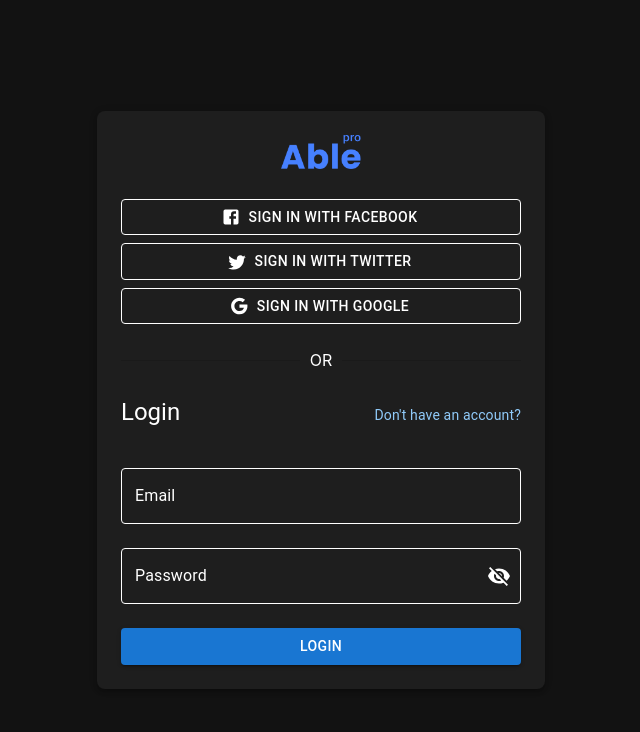
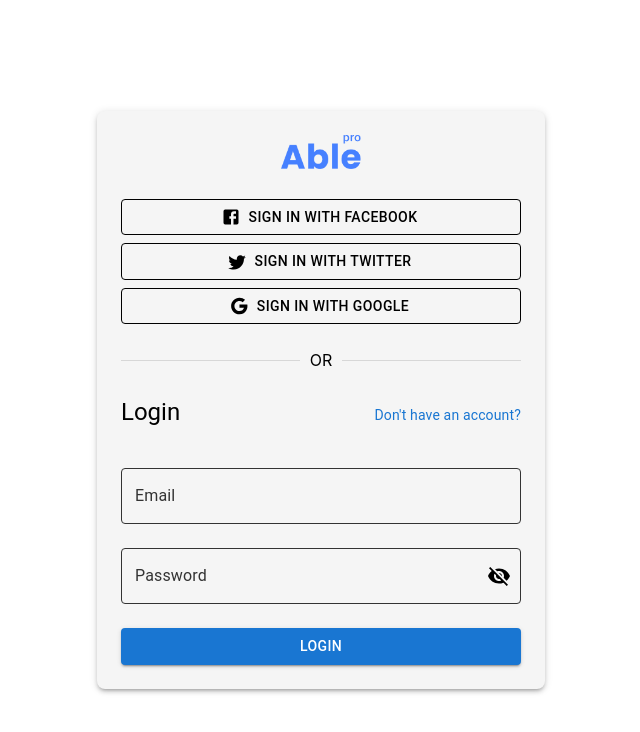
Before and after one commit to projectbinusa/staging-juwangi-client, a React (Vite) app: page /login in a window 1280 px wide. Shown: the top 732 px of the page, without its empty margins (319-959 px from the left). Built offline with nearby package versions, Linux system fonts and the light colour scheme.

Commit message:
perbaikan

```diff
--- a/src/component/sidebar/Layout.jsx
+++ b/src/component/sidebar/Layout.jsx
@@ -15,13 +15,13 @@
         component="main"
         sx={{
           flexGrow: 1,
-          p: 3,
+          p: 0,
           transition: "margin 0.3s ease-in-out",
-          marginLeft: openDrawer ? "240px" : "60px", // Geser konten
+          marginRight: openDrawer ? "210px" : "280px", // Geser konten
         }}
       >
         <Toolbar />
-        <Outlet />
+        <Outlet context={{ openDrawer }} />
       </Box>
     </Box>
   );
--- a/src/component/sidebar/SideBar.jsx
+++ b/src/component/sidebar/SideBar.jsx
@@ -34,7 +34,7 @@
     <Drawer
       variant="permanent"
       sx={{
-        width: openDrawer ? 240 : 60,
+        width: openDrawer ? 240 : 0,
         flexShrink: 0,
         "& .MuiDrawer-paper": {
           width: openDrawer ? 240 : 60,
--- a/src/pages/Login.jsx
+++ b/src/pages/Login.jsx
@@ -1,18 +1,29 @@
 // eslint-disable-next-line no-unused-vars
-import React, { useState } from 'react';
-import { Link, useNavigate } from 'react-router-dom';
-import { Container, Box, Grid, Button, Typography, Divider, TextField, Stack, IconButton, InputAdornment } from '@mui/material';
+import React, { useState } from "react";
+import { Link, useNavigate } from "react-router-dom";
+import {
+  Container,
+  Box,
+  Grid,
+  Button,
+  Typography,
+  Divider,
+  TextField,
+  Stack,
+  IconButton,
+  InputAdornment,
+} from "@mui/material";
 
-import FacebookIcon from '@mui/icons-material/Facebook';
-import TwitterIcon from '@mui/icons-material/Twitter';
-import GoogleIcon from '@mui/icons-material/Google';
-import Visibility from '@mui/icons-material/Visibility';
-import VisibilityOff from '@mui/icons-material/VisibilityOff';
+import FacebookIcon from "@mui/icons-material/Facebook";
+import TwitterIcon from "@mui/icons-material/Twitter";
+import GoogleIcon from "@mui/icons-material/Google";
+import Visibility from "@mui/icons-material/Visibility";
+import VisibilityOff from "@mui/icons-material/VisibilityOff";
 
-import LogoImage from '../assets/logo.png';
-import axios from 'axios';
-import Swal from 'sweetalert2';
-import { API_DUMMY } from '../utils/api';
+import LogoImage from "../assets/logo.png";
+import axios from "axios";
+import Swal from "sweetalert2";
+import { API_DUMMY } from "../utils/api";
 
 export default function Login() {
   const [showPassword, setShowPassword] = useState(false);
@@ -36,10 +47,12 @@
     e.preventDefault();
 
     try {
-      await axios.post(`${API_DUMMY}/api/users/login`, {
+      const response = await axios.post(`${API_DUMMY}/api/users/login`, {
         email: email,
         password: password,
       });
+
+      console.log("Response Data:", response.data); // Tambahkan ini
 
       Swal.fire({
         icon: "success",
@@ -52,11 +65,12 @@
         navigate("/products");
       }, 1500);
     } catch (error) {
-      console.log(error);
+      console.log("Error:", error.response?.data || error.message); // Tambahkan ini
+
       Swal.fire({
         icon: "error",
         title: "Login Gagal!",
-        text: "Periksa kembali email dan password Anda.",
+        text: error.response?.data?.message || "Periksa kembali email dan password Anda.",
       });
     }
   };
@@ -66,33 +80,33 @@
       maxWidth={false}
       disableGutters
       sx={{
-        width: '100vw',
-        height: '100vh',
-        bgcolor: '#121212',
-        display: 'flex',
-        alignItems: 'center',
-        justifyContent: 'center',
-        color: '#fff'
+        width: "100vw",
+        height: "100vh",
+        bgcolor: "#fff", // Mode terang (putih)
+        display: "flex",
+        alignItems: "center",
+        justifyContent: "center",
+        color: "#000", // Teks hitam
       }}
     >
       <Box
         sx={{
-          width: { xs: '90%', sm: '400px' },
-          bgcolor: '#1e1e1e',
+          width: { xs: "90%", sm: "400px" },
+          bgcolor: "#f5f5f5", // Background form abu muda
           p: 3,
           borderRadius: 2,
-          boxShadow: 3
+          boxShadow: 3,
         }}
       >
         <Grid container spacing={3}>
           <Grid item xs={12}>
-            <Box sx={{ textAlign: 'center' }}>
+            <Box sx={{ textAlign: "center" }}>
               <img
                 src={LogoImage}
                 alt="Logo"
                 style={{
-                  maxWidth: '80px',
-                  height: 'auto'
+                  maxWidth: "80px",
+                  height: "auto",
                 }}
               />
             </Box>
@@ -105,11 +119,11 @@
                   variant="outlined"
                   fullWidth
                   startIcon={<FacebookIcon />}
-                  onClick={() => handleSocialLogin('Facebook')}
+                  onClick={() => handleSocialLogin("Facebook")}
                   sx={{
-                    borderColor: '#fff',
-                    color: '#fff',
-                    '&:hover': { borderColor: '#ccc' }
+                    borderColor: "#000",
+                    color: "#000",
+                    "&:hover": { borderColor: "#1976D2" },
                   }}
                 >
                   Sign In with Facebook
@@ -120,11 +134,11 @@
                   variant="outlined"
                   fullWidth
                   startIcon={<TwitterIcon />}
-                  onClick={() => handleSocialLogin('Twitter')}
+                  onClick={() => handleSocialLogin("Twitter")}
                   sx={{
-                    borderColor: '#fff',
-                    color: '#fff',
-                    '&:hover': { borderColor: '#ccc' }
+                    borderColor: "#000",
+                    color: "#000",
+                    "&:hover": { borderColor: "#1976D2" },
                   }}
                 >
                   Sign In with Twitter
@@ -135,11 +149,11 @@
                   variant="outlined"
                   fullWidth
                   startIcon={<GoogleIcon />}
-                  onClick={() => handleSocialLogin('Google')}
+                  onClick={() => handleSocialLogin("Google")}
                   sx={{
-                    borderColor: '#fff',
-                    color: '#fff',
-                    '&:hover': { borderColor: '#ccc' }
+                    borderColor: "#000",
+                    color: "#000",
+                    "&:hover": { borderColor: "#1976D2" },
                   }}
                 >
                   Sign In with Google
@@ -149,7 +163,7 @@
           </Grid>
 
           <Grid item xs={12}>
-            <Divider sx={{ borderColor: '#fff', color: '#fff' }}>OR</Divider>
+            <Divider sx={{ borderColor: "#000", color: "#000" }}>OR</Divider>
           </Grid>
 
           <Grid item xs={12}>
@@ -159,7 +173,7 @@
                 component={Link}
                 to="/register"
                 variant="body2"
-                sx={{ textDecoration: 'none', color: '#90caf9' }}
+                sx={{ textDecoration: "none", color: "#1976D2" }}
               >
                 Don&apos;t have an account?
               </Typography>
@@ -176,14 +190,14 @@
                 variant="outlined"
                 value={email}
                 onChange={(e) => setEmail(e.target.value)}
-                InputLabelProps={{ style: { color: '#fff' } }}
+                InputLabelProps={{ style: { color: "#333" } }} // Label abu gelap
                 sx={{
-                  input: { color: '#fff' },
-                  '& .MuiOutlinedInput-root': {
-                    '& fieldset': { borderColor: '#fff' },
-                    '&:hover fieldset': { borderColor: '#90caf9' },
-                    '&.Mui-focused fieldset': { borderColor: '#90caf9' }
-                  }
+                  input: { color: "#000" }, // Teks hitam
+                  "& .MuiOutlinedInput-root": {
+                    "& fieldset": { borderColor: "#333" }, // Border abu gelap
+                    "&:hover fieldset": { borderColor: "#1976D2" }, // Hover biru standar
+                    "&.Mui-focused fieldset": { borderColor: "#1976D2" }, // Fokus biru standar
+                  },
                 }}
               />
               <TextField
@@ -192,10 +206,10 @@
                 name="password"
                 margin="normal"
                 variant="outlined"
-                type={showPassword ? 'text' : 'password'}
+                type={showPassword ? "text" : "password"}
                 value={password}
                 onChange={(e) => setPassword(e.target.value)}
-                InputLabelProps={{ style: { color: '#fff' } }}
+                InputLabelProps={{ style: { color: "#333" } }} // Label abu gelap
                 InputProps={{
                   endAdornment: (
                     <InputAdornment position="end">
@@ -204,29 +218,24 @@
                         onClick={handleClickShowPassword}
                         onMouseDown={handleMouseDownPassword}
                         edge="end"
-                        sx={{ color: '#fff' }}
+                        sx={{ color: "#000" }}
                       >
                         {showPassword ? <Visibility /> : <VisibilityOff />}
                       </IconButton>
                     </InputAdornment>
-                  )
+                  ),
                 }}
                 sx={{
-                  input: { color: '#fff' },
-                  '& .MuiOutlinedInput-root': {
-                    '& fieldset': { borderColor: '#fff' },
-                    '&:hover fieldset': { borderColor: '#90caf9' },
-                    '&.Mui-focused fieldset': { borderColor: '#90caf9' }
-                  }
+                  input: { color: "#000" }, // Teks hitam
+                  "& .MuiOutlinedInput-root": {
+                    "& fieldset": { borderColor: "#333" }, // Border abu gelap
+                    "&:hover fieldset": { borderColor: "#1976D2" }, // Hover biru standar
+                    "&.Mui-focused fieldset": { borderColor: "#1976D2" }, // Fokus biru standar
+                  },
                 }}
               />
 
-              <Button
-                type="submit"
-                variant="contained"
-                fullWidth
-                sx={{ mt: 2, bgcolor: '#1976D2' }}
-              >
+              <Button type="submit" variant="contained" fullWidth sx={{ mt: 2, bgcolor: "#1976D2" }}>
                 Login
               </Button>
             </Box>
--- a/src/routes/MainRoutes.jsx
+++ b/src/routes/MainRoutes.jsx
@@ -1,27 +1,27 @@
 import { createBrowserRouter } from "react-router-dom";
 import { lazy } from "react";
 import Layout from "../component/sidebar/Layout";
-import ProfilePage from "../component/profil/ProfilePage";
 
 const Login = lazy(() => import("../pages/Login"));
 const Register = lazy(() => import("../pages/Register"));
 const Product = lazy(() => import("../pages/e-commerce/Product"));
 const ErrorPage = lazy(() => import("../notfound/NotFound"));
 const ListUser = lazy(() => import("../pages/ListUser"));
+const AddProduct = lazy(() => import("../pages/e-commerce/AddProduct"))
 
 const router = createBrowserRouter([
     {
         path: "/",
-        element: <Layout />,
+        element: <Layout />, // Semua halaman di sini akan punya Sidebar
         children: [
             { path: "products", element: <Product /> },
             { path: "user", element: <ListUser /> },
-            { path: "profile", element: <ProfilePage /> },
-            { path: "*", element: <ErrorPage /> },
+            { path: "*", element: <ErrorPage /> }, // Error Page tanpa sidebar? Pindahkan ke luar
         ],
     },
-    { path: "login", element: <Login /> },
+    { path: "login", element: <Login /> }, // Login dan Register di luar Layout (tanpa Sidebar)
     { path: "register", element: <Register /> },
+    { path: "addproduct", element: <AddProduct /> },
 ]);
 
 export default router;
```
Also changed, not shown: src/pages/e-commerce/Product.jsx (+65 -30 lines).
